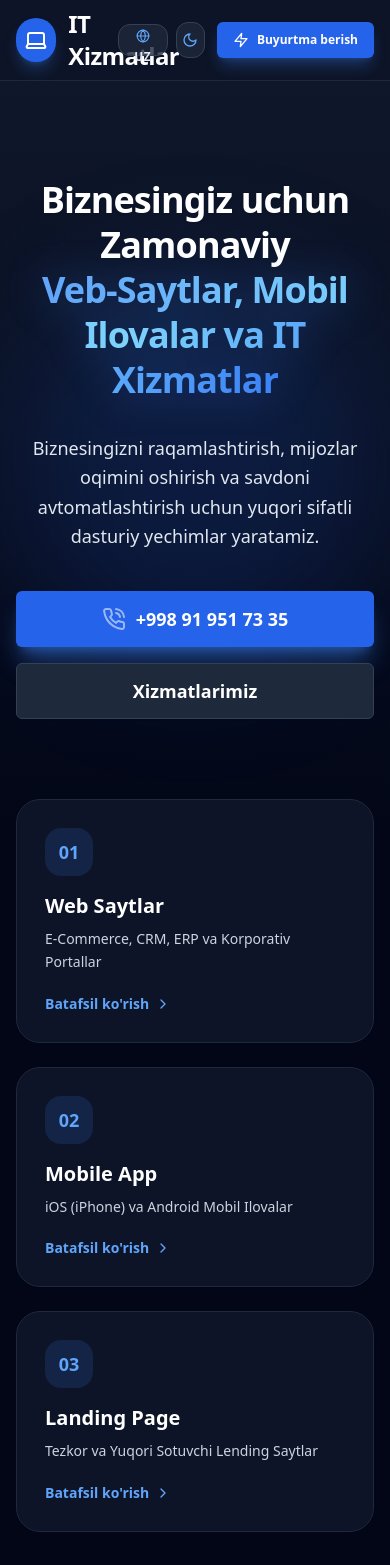
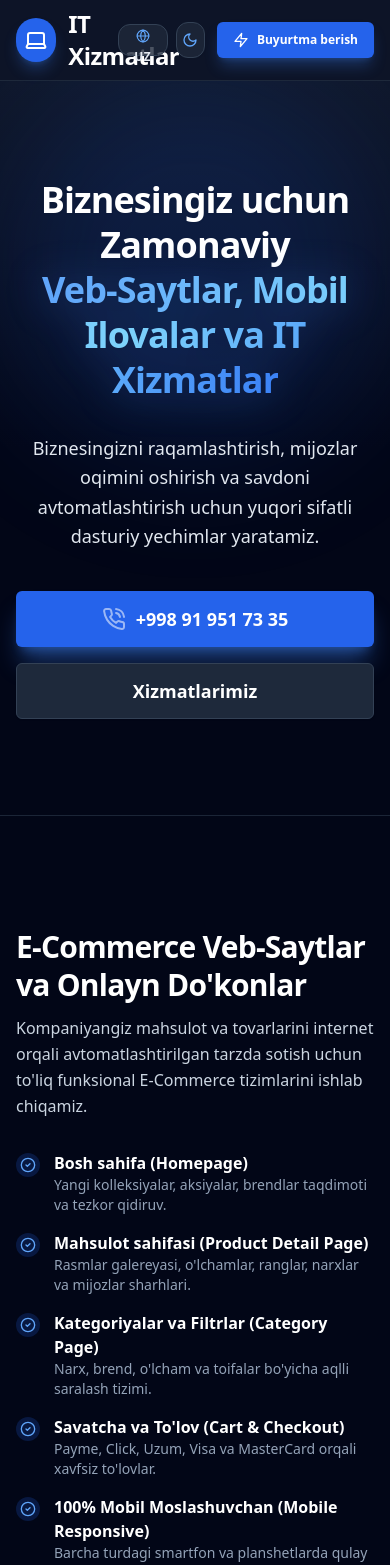
Before and after one commit to jumaqulovyashnar/IT-xizmatlari., a Next.js app in the folder frontend/: page / in a window 390 px wide. Shown: the top 1565 px of the page. Built offline with nearby package versions, Linux system fonts and the light colour scheme.

Commit message:
fix(ui): remove 3 highlight cards (01 Web Saytlar, 02 Mobile App, 03 Landing Page) from Hero section

```diff
--- a/frontend/src/app/page.tsx
+++ b/frontend/src/app/page.tsx
@@ -94,42 +94,6 @@ export default function HomePage() {
               <Button variant="secondary" size="lg" className="w-full sm:w-auto font-bold text-lg h-14 px-8 bg-slate-800 hover:bg-slate-700 text-white border border-slate-700 hover:border-blue-500 transition-all">
                 {t.hero.viewServices}
               </Button>
-            </a>
-          </div>
-
-          {/* 3 Highlight Cards in Hero */}
-          <div className="grid grid-cols-1 md:grid-cols-3 gap-6 pt-12 text-left">
-            <a href="#section-websites" className="p-7 rounded-3xl bg-slate-900/90 border border-slate-800 hover:border-blue-500 hover:shadow-2xl hover:shadow-blue-500/10 transition-all group backdrop-blur">
-              <div className="w-12 h-12 rounded-2xl bg-blue-500/15 text-blue-400 flex items-center justify-center font-black text-lg mb-4 group-hover:scale-110 group-hover:bg-blue-600 group-hover:text-white transition-all">
-                01
-              </div>
-              <h3 className="font-extrabold text-xl text-white mb-2 group-hover:text-blue-400 transition-colors">Web Saytlar</h3>
-              <p className="text-sm text-slate-300 font-medium leading-relaxed">E-Commerce, CRM, ERP va Korporativ Portallar</p>
-              <div className="mt-5 flex items-center gap-1.5 text-sm font-bold text-blue-400">
-                Batafsil ko'rish <ChevronRight className="w-4 h-4" />
-              </div>
-            </a>
-
-            <a href="#section-mobile" className="p-7 rounded-3xl bg-slate-900/90 border border-slate-800 hover:border-blue-500 hover:shadow-2xl hover:shadow-blue-500/10 transition-all group backdrop-blur">
-              <div className="w-12 h-12 rounded-2xl bg-blue-500/15 text-blue-400 flex items-center justify-center font-black text-lg mb-4 group-hover:scale-110 group-hover:bg-blue-600 group-hover:text-white transition-all">
-                02
-              </div>
-              <h3 className="font-extrabold text-xl text-white mb-2 group-hover:text-blue-400 transition-colors">Mobile App</h3>
-              <p className="text-sm text-slate-300 font-medium leading-relaxed">iOS (iPhone) va Android Mobil Ilovalar</p>
-              <div className="mt-5 flex items-center gap-1.5 text-sm font-bold text-blue-400">
-                Batafsil ko'rish <ChevronRight className="w-4 h-4" />
-              </div>
-            </a>
-
-            <a href="#section-landing" className="p-7 rounded-3xl bg-slate-900/90 border border-slate-800 hover:border-blue-500 hover:shadow-2xl hover:shadow-blue-500/10 transition-all group backdrop-blur">
-              <div className="w-12 h-12 rounded-2xl bg-blue-500/15 text-blue-400 flex items-center justify-center font-black text-lg mb-4 group-hover:scale-110 group-hover:bg-blue-600 group-hover:text-white transition-all">
-                03
-              </div>
-              <h3 className="font-extrabold text-xl text-white mb-2 group-hover:text-blue-400 transition-colors">Landing Page</h3>
-              <p className="text-sm text-slate-300 font-medium leading-relaxed">Tezkor va Yuqori Sotuvchi Lending Saytlar</p>
-              <div className="mt-5 flex items-center gap-1.5 text-sm font-bold text-blue-400">
-                Batafsil ko'rish <ChevronRight className="w-4 h-4" />
-              </div>
             </a>
           </div>
         </div>
```
